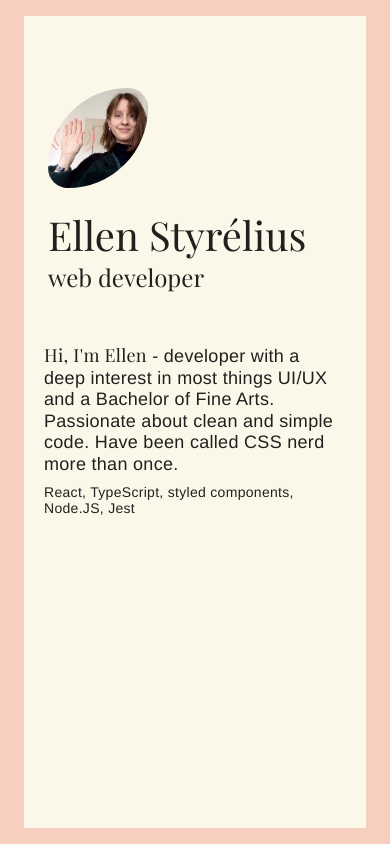
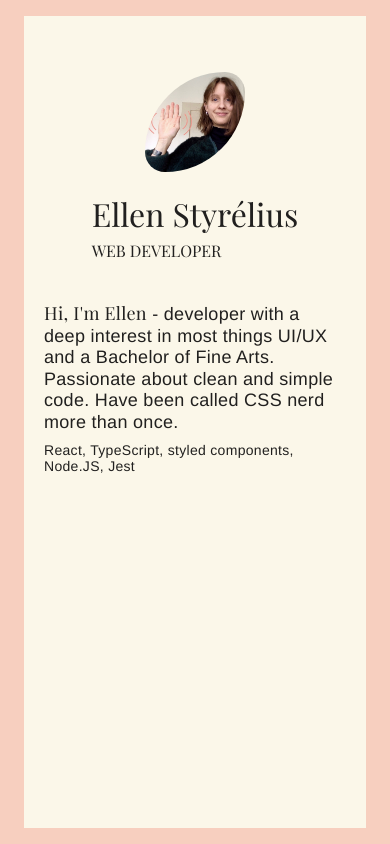
Before and after one commit to styrelius/about-me, a React (Create React App) app: page / in a window 390 px wide. Built offline with nearby package versions, Linux system fonts and the light colour scheme.

Commit message:
Add media-queries.js which exports a media query string for mobile screens. Import this and use it to fix responsiveness in header.jsx. Also make some other minor styling modifications in this component.

```diff
--- a/src/components/header.jsx
+++ b/src/components/header.jsx
@@ -2,9 +2,10 @@ import React from 'react'
 import styled from 'styled-components/macro'
 
 import ellen from '../assets/ellen.jpg'
+import { mobileScreen } from '../styles/media-queries'
 
 const Container = styled.section({
-  padding: '32px 0',
+  padding: '16px 0',
   display: 'flex',
   justifyContent: 'center',
 })
@@ -15,6 +16,9 @@ const ContentsWrapper = styled.div({
   display: 'flex',
   flexWrap: 'wrap',
   justifyContent: 'space-between',
+  [mobileScreen]: {
+    justifyContent: 'center',
+  },
 })
 
 const HeadingsWrapper = styled.div({
@@ -25,12 +29,17 @@ const Heading = styled.h1({
   fontFamily: '"Playfair Display", Georgia, "Times New Roman", serif',
   fontSize: 40,
   fontWeight: 200,
+  [mobileScreen]: {
+    fontSize: 32,
+  },
 })
 
 const SubHeading = styled.h2({
   fontFamily: '"Playfair Display", Georgia, "Times New Roman", serif',
-  fontSize: 24,
+  fontSize: 16,
   fontWeight: 200,
+  textTransform: 'uppercase',
+  lineHeight: 2,
 })
 
 const ImageWrapper = styled.div({
--- /dev/null
+++ b/src/styles/media-queries.js
@@ -0,0 +1,6 @@
+const breakpoints = {
+  mobile: 500,
+  desktop: 770,
+}
+
+export const mobileScreen = `@media only screen and (max-width: ${breakpoints.mobile}px)`
```
